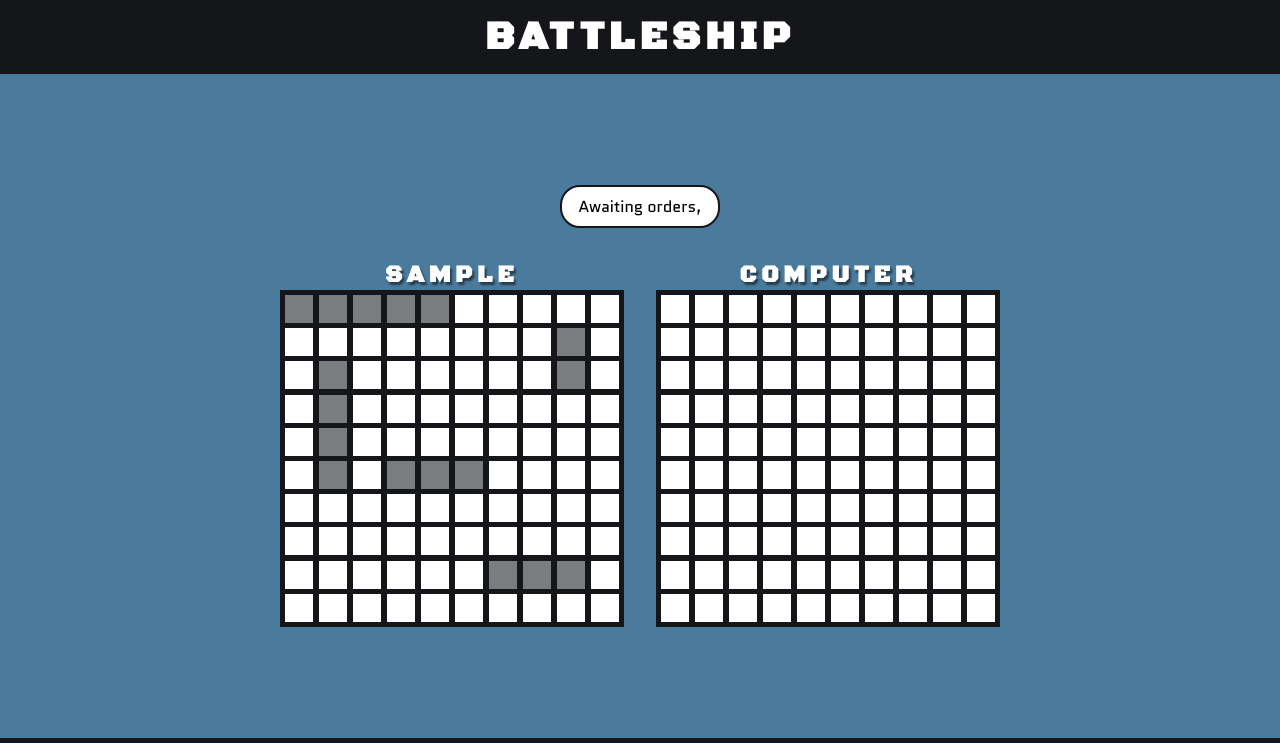
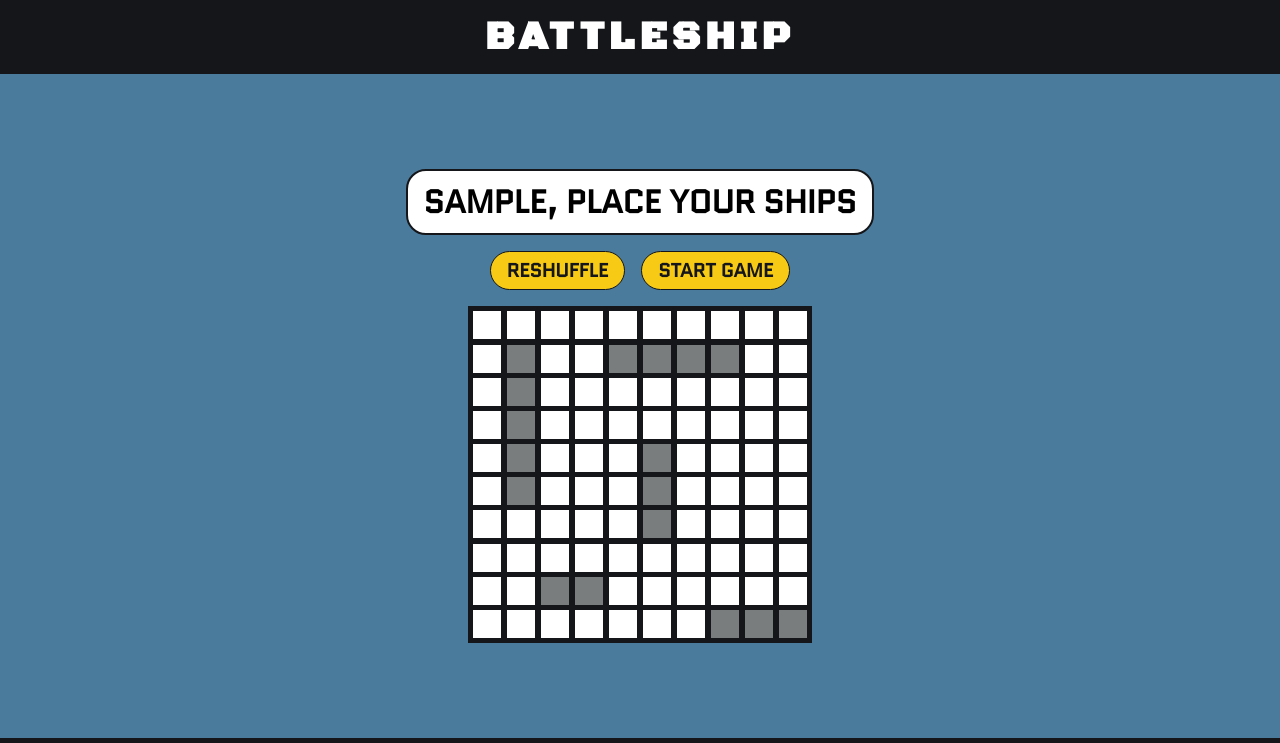
Before and after one commit to Afer1991/battleship, a website built with webpack: page src/index.html in a window 1280 px wide. Both pictures are taken after typing "Sample" into the empty fields and a click on the button "START". Shown: the top 743 px of the page. Built offline with nearby package versions, Linux system fonts and the light colour scheme.

Commit message:
Add functionality to allow placement of ships on UI

```diff
--- /dev/null
+++ b/src/UI/placeships.js
@@ -0,0 +1,58 @@
+import { createBoard, renderBoards } from "./renderboards";
+import renderShip from "./renderships";
+
+const placeShipsBoard = (player, computer) => {
+  const main = document.querySelector(".main");
+
+  while (main.hasChildNodes()) {
+    main.removeChild(main.firstChild);
+  };
+
+  const container = document.createElement("div");
+  container.classList.add("container");
+  container.style.flexDirection = "column";
+  main.appendChild(container);
+
+  const placeShipText = document.createElement("h1");
+  placeShipText.classList.add("place-ships-text");
+  placeShipText.innerText = `${player.name.toUpperCase()}, PLACE YOUR SHIPS`;
+  container.appendChild(placeShipText);
+
+  const btnContainer = document.createElement("div");
+  btnContainer.classList.add("btn-container");
+  container.appendChild(btnContainer);
+
+  const reshuffleBtn = document.createElement("button");
+  reshuffleBtn.setAttribute("id", "reshuffle");
+  reshuffleBtn.innerText = "RESHUFFLE";
+  btnContainer.appendChild(reshuffleBtn);
+
+  const startBtn = document.createElement("button");
+  startBtn.setAttribute("id", "start-game");
+  startBtn.innerText = "START GAME";
+  btnContainer.appendChild(startBtn);
+
+  const playerBoard = createBoard(player.gameboard.board, player);
+  playerBoard.classList.add("place-ships");
+  container.appendChild(playerBoard);
+
+  pickRandomPlacement(player);
+};
+
+const pickRandomPlacement = (player) => {
+  const possiblePlacements = [
+    [
+      [1, 1, true], [4, 1, false], [5, 4, true], [7, 9, false], [2, 8, false]
+    ]
+  ];
+
+  const randomNumber = Math.floor(Math.random() * possiblePlacements.length);
+
+  renderShip(player, player.gameboard.fleet[0], possiblePlacements[randomNumber][0][0], possiblePlacements[randomNumber][0][1], possiblePlacements[randomNumber][0][2]);
+  renderShip(player, player.gameboard.fleet[1], possiblePlacements[randomNumber][1][0], possiblePlacements[randomNumber][1][1], possiblePlacements[randomNumber][1][2]);
+  renderShip(player, player.gameboard.fleet[2], possiblePlacements[randomNumber][2][0], possiblePlacements[randomNumber][2][1], possiblePlacements[randomNumber][2][2]);
+  renderShip(player, player.gameboard.fleet[3], possiblePlacements[randomNumber][3][0], possiblePlacements[randomNumber][3][1], possiblePlacements[randomNumber][3][2]);
+  renderShip(player, player.gameboard.fleet[4], possiblePlacements[randomNumber][4][0], possiblePlacements[randomNumber][4][1], possiblePlacements[randomNumber][4][2]);
+};
+
+export default placeShipsBoard;
--- a/src/UI/playgame.js
+++ b/src/UI/playgame.js
@@ -1,8 +1,6 @@
 import renderShip from "./renderships.js";
 import typeWriter from "../helpers/typewriter.js";
 import endGame from "./endgame.js";
-
-let computerTurn = false;
 
 const playGame = (player, computer) => {
   renderShip(player, player.gameboard.fleet[0], 0, 0, false);
@@ -32,7 +30,7 @@ const boardEventListeners = (player, computer) => {
 };
 
 const playRound = (player, computer, square, x, y) => {
-  if (!computerTurn) {
+  if (!computer.turn) {
     computer.gameboard.receiveAttack(x, y);
     if (computer.gameboard.board[y][x] == "Missed Attack") {
       square.innerHTML = '<i class="fa-solid fa-x"></i>';
@@ -40,7 +38,7 @@ const playRound = (player, computer, square, x, y) => {
       square.innerHTML = '<i class="fa-solid fa-x" style="color: #FF0022;"></i>'
     };
 
-    computerTurn = true;
+    computer.turn = true;
 
     if (computer.gameboard.allShipsSunk()) {
       endGame(player);
@@ -72,7 +70,7 @@ const playRound = (player, computer, square, x, y) => {
       typeWriter("text-container", `Awaiting orders, Captain ${player.name}`, 0);
 
       setTimeout(() => {
-        computerTurn = false;
+        computer.turn = false;
       }, 2000);
     }, 4000);
   };
--- a/src/classes/players.js
+++ b/src/classes/players.js
@@ -10,6 +10,7 @@ class Player {
 class Computer {
   constructor() {
     this.name = "Computer";
+    this.turn = false;
     this.gameboard = new Gameboard();
     this.opponentBoard = this.detectOpponentBoard();
   }
--- a/src/index.js
+++ b/src/index.js
@@ -4,6 +4,7 @@ import ui from './UI/UI.js';
 import form from './UI/form.js';
 import playGame from "./UI/playgame.js";
 import { createBoard, renderBoards } from './UI/renderboards.js';
+import placeShipsBoard from "./UI/placeships.js";
 import { library, dom } from "@fortawesome/fontawesome-svg-core";
 import { faGithub } from "@fortawesome/free-brands-svg-icons/faGithub";
 import { faX } from "@fortawesome/free-solid-svg-icons/faX";
@@ -27,7 +28,9 @@ playerForm.addEventListener("submit", (e) => {
     const player = new Player(playerName.value);
     const computer = new Computer();
 
-    renderBoards(player, computer);
-    playGame(player, computer);
+    placeShipsBoard(player, computer);
+
+    //renderBoards(player, computer);
+    //playGame(player, computer);
   }, 2000);
 });
--- a/src/style.css
+++ b/src/style.css
@@ -87,7 +87,10 @@ body {
   outline: none;
 }
 
-#start-btn, #restart-btn {
+#start-btn,
+#restart-btn,
+#reshuffle,
+#start-game {
   margin-top: 1rem;
   padding: .33rem 1rem;
   border: 1px solid #141619;
@@ -100,18 +103,34 @@ body {
   font-weight: bold;
 }
 
+#reshuffle {
+  margin-right: 1rem;
+}
+
 #start-btn:focus,
 #start-btn:hover,
 #restart-btn:focus,
-#restart-btn:hover {
+#restart-btn:hover,
+#reshuffle:focus,
+#reshuffle:hover,
+#start-game:focus,
+#start-game:hover {
   opacity: .65;
 }
 
+.place-ships-text,
 .text-container {
   background: #FFF;
   padding: .5rem 1rem;
   border-radius: 1.25rem;
   border: 2px solid #141619;
+}
+
+.place-ships-text {
+  font-size: 1.3rem;
+}
+
+.text-container {
   max-width: 275px;
 }
 
@@ -128,6 +147,10 @@ body {
   font-family: "Black Ops One";
   text-shadow: 2px 3px 2px rgba(0,0,0, 0.5);
   letter-spacing: .3rem;
+}
+
+.place-ships {
+  margin-top: 1rem;
 }
 
 .board {
@@ -181,6 +204,10 @@ body {
     font-size: 4rem;
   }
 
+  .place-ships-text {
+    font-size: 2rem;
+  }
+
   .board-container {
     flex-direction: row;
   }
```
